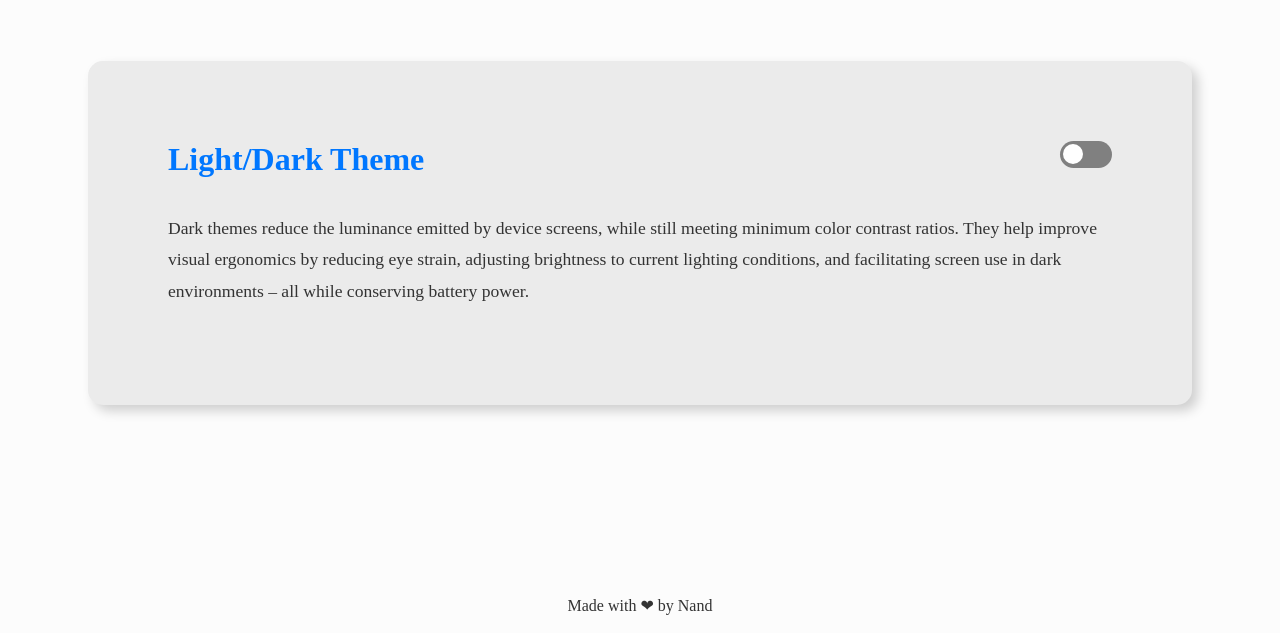
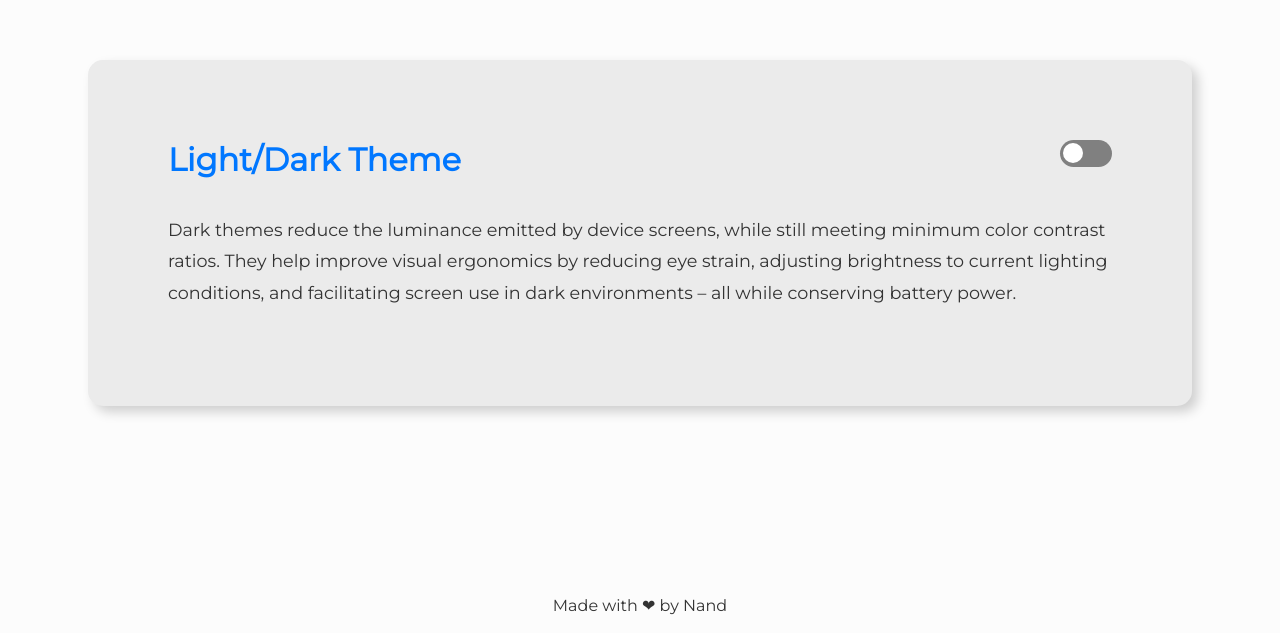
Before and after one commit to nandkk05/dark-theme, a plain HTML site: page index.html in a window 1280 px wide. Shown: the part 167-800 px from the top of the page. Drawn offline with nearby package versions, Linux system fonts and the light colour scheme.

Commit message:
montserrat font added

```diff
--- a/css/main.scss
+++ b/css/main.scss
@@ -1,6 +1,6 @@
 html {
     height: 100%;
-    font-family: 'Times New Roman', Times, serif;
+    font-family: 'Montserrat', sans-serif;
 
     display: grid;
     align-items: center;
--- a/index.html
+++ b/index.html
@@ -13,6 +13,8 @@
     <script src="https://maxcdn.bootstrapcdn.com/bootstrap/3.4.0/js/bootstrap.min.js"></script>
 
     <script src="https://ajax.googleapis.com/ajax/libs/jquery/3.4.1/jquery.min.js"></script>
+
+    <link href="https://fonts.googleapis.com/css?family=Montserrat&display=swap" rel="stylesheet">
 
     <!-- Global site tag (gtag.js) - Google Analytics -->
     <script async src="https://www.googletagmanager.com/gtag/js?id=UA-116081962-4"></script>
```
Also changed, not shown: css/main.css, 1 other file.
